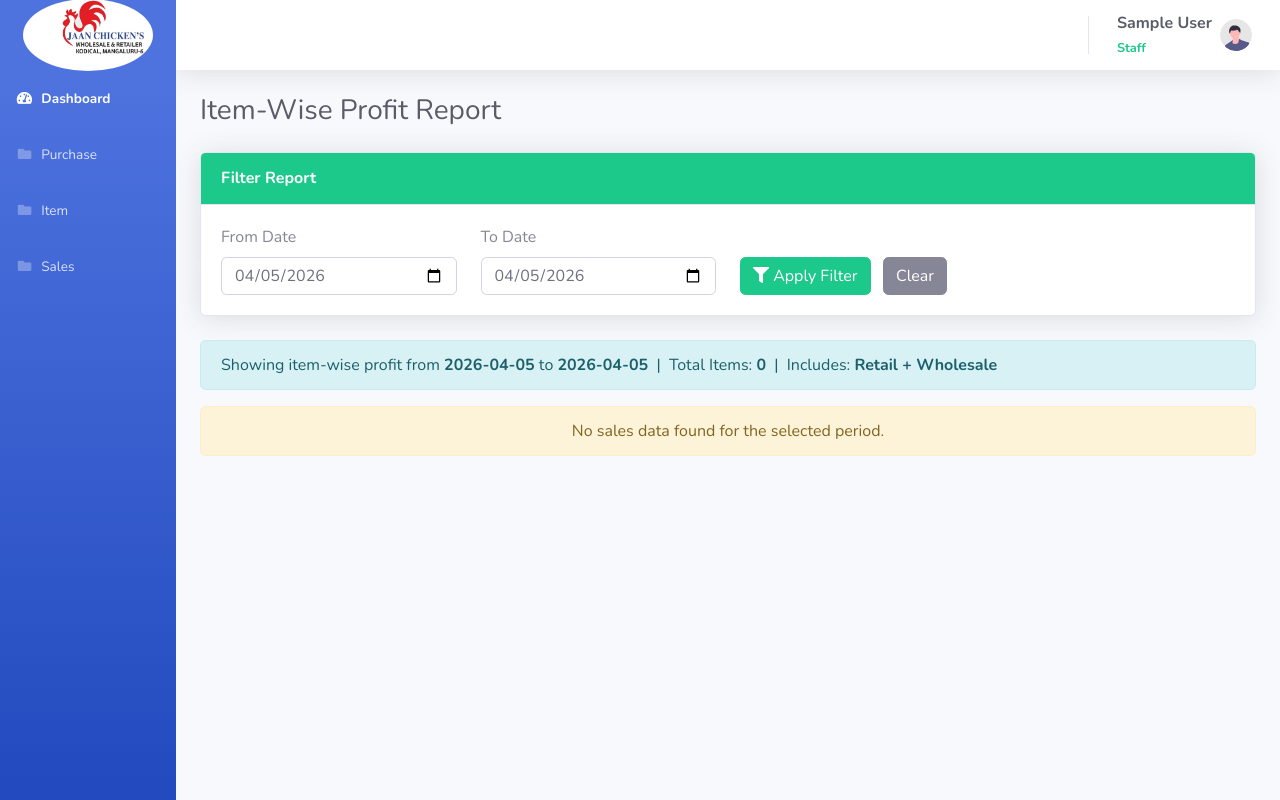
After one commit to harshith-99/meat_shop, a Django app: page /accounts/item-wise-profit-report/ in a window 1280 px wide. The commit adds this page. Run offline with Django 5.2, Linux system fonts and the light colour scheme; the visitor is signed in with stand-in values (Sample User, id 1); parts of the project's set-up code (start-up, migrations or seed data) failed here and were passed over; some libraries are stand-ins or nearby versions.

Commit message:
cimiited on 250326

```diff
--- a/accounts/urls.py
+++ b/accounts/urls.py
@@ -115,6 +115,7 @@ urlpatterns = [
     path('daily-stock/report/', views.daily_stock_report, name='daily_stock_report'),
     path('reports/wholesale-customer-ledger/', views.customer_ledger, name='customer_ledger'),
     path('wholesale-profit-report/', views.wholesale_profit_report, name='wholesale_profit_report'),
+    path('item-wise-profit-report/', views.item_wise_profit_report, name='item_wise_profit_report'),
 
     path('wholesale-payment/add/', views.wholesale_payment_add, name='wholesale_payment_add'),
 
--- a/accounts/views.py
+++ b/accounts/views.py
@@ -39,6 +39,170 @@ logo_path = os.path.join(
     'img',
     'jaan_logo.jpeg'
 )
+
+@login_required(login_url='login')
+def item_wise_profit_report(request):
+    is_admin_like = request.user.role in ['super_admin', 'admin']
+
+    branch_id     = request.GET.get('branch')
+    from_date_str = request.GET.get('from_date')
+    to_date_str   = request.GET.get('to_date')
+
+    today     = date.today()
+    from_date = from_date_str or today.strftime('%Y-%m-%d')
+    to_date   = to_date_str   or today.strftime('%Y-%m-%d')
+
+    try:
+        from_date_obj = datetime.strptime(from_date, '%Y-%m-%d').date()
+    except ValueError:
+        from_date_obj = today
+        from_date = today.strftime('%Y-%m-%d')
+
+    try:
+        to_date_obj = datetime.strptime(to_date, '%Y-%m-%d').date()
+    except ValueError:
+        to_date_obj = today
+        to_date = today.strftime('%Y-%m-%d')
+
+    # ── Branch scope ───────────────────────────────────────────────────────
+    selected_branch = None
+    if is_admin_like:
+        if branch_id and branch_id.isdigit():
+            selected_branch = Branch.objects.filter(branch_id=branch_id).first()
+    else:
+        selected_branch = request.user.branch if request.user.branch else None
+
+    # ── Pre-build live purchase price lookup ───────────────────────────────
+    # Key: (category_id, purchase_date, branch_id) → price_per_kg
+    # This means each day gets its own price, so multi-day ranges are handled
+    # correctly — Day 1 sales use Day 1 price, Day 2 sales use Day 2 price, etc.
+    purchase_qs = PurchaseDetail.objects.filter(
+        item__is_live=True,
+        purchase__purchase_date__gte=from_date_obj,
+        purchase__purchase_date__lte=to_date_obj,
+        purchase__delete_status=False,
+    ).select_related('item__category', 'purchase__branch')
+
+    if selected_branch:
+        purchase_qs = purchase_qs.filter(purchase__branch=selected_branch)
+
+    live_price_raw = {}
+    for pd in purchase_qs:
+        key = (pd.item.category_id, pd.purchase.purchase_date, pd.purchase.branch_id)
+        if key not in live_price_raw:
+            live_price_raw[key] = {'cost': Decimal('0.000'), 'weight': Decimal('0.000')}
+        live_price_raw[key]['cost']   += pd.total_amount or Decimal('0.000')
+        live_price_raw[key]['weight'] += pd.net_weight   or Decimal('0.000')
+
+    live_price_map = {}
+    for key, val in live_price_raw.items():
+        live_price_map[key] = (
+            (val['cost'] / val['weight']).quantize(Decimal('0.001'))
+            if val['weight'] > 0 else Decimal('0.000')
+        )
+
+    # ── Aggregation ────────────────────────────────────────────────────────
+    # report_items[item_code] = { aggregated fields }
+    # Purchase amount is accumulated day by day using that day's live price
+    report_items = {}
+
+    def process_details(details_qs):
+        for detail in details_qs:
+            item       = detail.item
+            category   = item.category
+            sales_date = detail.sales.sales_date
+            branch     = detail.sales.branch
+
+            yp         = item.yieldpercentage_set.first()
+            multiplier = yp.multipler if yp else Decimal('1.000')
+
+            net_weight  = detail.net_weight or Decimal('0.000')
+            live_weight = (net_weight * multiplier).quantize(Decimal('0.001'))
+
+            # Look up THIS day's live price for this category at this branch
+            price_key       = (category.pk, sales_date, branch.pk)
+            live_price      = live_price_map.get(price_key, Decimal('0.000'))
+
+            # Cost for this detail row = live weight × that day's price
+            purchase_amount = (live_weight * live_price).quantize(Decimal('0.01'))
+            sales_amount    = detail.total_amount or Decimal('0.00')
+            profit          = (sales_amount - purchase_amount).quantize(Decimal('0.01'))
+
+            item_key = item.code
+            if item_key not in report_items:
+                report_items[item_key] = {
+                    'code':              item.code,
+                    'name':              item.name,
+                    'total_qty':         Decimal('0.000'),
+                    'total_live_weight': Decimal('0.000'),
+                    'total_sales':       Decimal('0.00'),
+                    'total_purchase':    Decimal('0.00'),
+                    'total_profit':      Decimal('0.00'),
+                }
+
+            row = report_items[item_key]
+            row['total_qty']          += net_weight
+            row['total_live_weight']  += live_weight
+            row['total_sales']        += sales_amount
+            row['total_purchase']     += purchase_amount
+            row['total_profit']       += profit
+
+    # ── Wholesale ──────────────────────────────────────────────────────────
+    wholesale_qs = WholesaleSalesDetails.objects.filter(
+        sales__delete_status=False,
+        sales__sales_date__gte=from_date_obj,
+        sales__sales_date__lte=to_date_obj,
+    ).select_related('sales__branch', 'item', 'item__category')
+
+    if selected_branch:
+        wholesale_qs = wholesale_qs.filter(sales__branch=selected_branch)
+    elif not is_admin_like:
+        wholesale_qs = wholesale_qs.none()
+
+    process_details(wholesale_qs)
+
+    # ── Retail ─────────────────────────────────────────────────────────────
+    retail_qs = RetailSalesDetails.objects.filter(
+        sales__delete_status=False,
+        sales__sales_date__gte=from_date_obj,
+        sales__sales_date__lte=to_date_obj,
+    ).select_related('sales__branch', 'item', 'item__category')
+
+    if selected_branch:
+        retail_qs = retail_qs.filter(sales__branch=selected_branch)
+    elif not is_admin_like:
+        retail_qs = retail_qs.none()
+
+    process_details(retail_qs)
+
+    # ── Sort by item name ──────────────────────────────────────────────────
+    sorted_items = dict(sorted(report_items.items(), key=lambda x: x[1]['name']))
+
+    # ── Grand totals ───────────────────────────────────────────────────────
+    grand_sales    = sum(r['total_sales']    for r in sorted_items.values())
+    grand_purchase = sum(r['total_purchase'] for r in sorted_items.values())
+    grand_profit   = grand_sales - grand_purchase
+    profit_pct     = (
+        ((grand_profit * 100) / grand_sales).quantize(Decimal('0.01'))
+        if grand_sales > 0 else Decimal('0.00')
+    )
+
+    context = {
+        'report_items':    sorted_items,
+        'grand_sales':     grand_sales,
+        'grand_purchase':  grand_purchase,
+        'grand_profit':    grand_profit,
+        'profit_pct':      profit_pct,
+        'is_admin_like':   is_admin_like,
+        'branches':        Branch.objects.all() if is_admin_like else [],
+        'selected_branch': selected_branch,
+        'from_date':       from_date,
+        'to_date':         to_date,
+        'today':           today.strftime('%Y-%m-%d'),
+        'role':            request.user.role,
+    }
+
+    return render(request, 'item_wise_profit_report.html', context)
 
 @login_required(login_url='login')
 def wholesale_profit_report(request):
--- /dev/null
+++ b/templates/item_wise_profit_report.html
@@ -0,0 +1,187 @@
+{% load static %}
+{% include "sidebar/sidebar.html" %}
+{% load humanize %}
+
+{% block content %}
+<div class="container-fluid">
+    <h1 class="h3 mb-4 text-gray-800">Item-Wise Profit Report</h1>
+
+    <!-- Filters -->
+    <div class="card shadow mb-4">
+        <div class="card-header py-3 bg-success text-white">
+            <h6 class="m-0 font-weight-bold">Filter Report</h6>
+        </div>
+        <div class="card-body">
+            <form method="get" class="row g-3">
+                <div class="col-md-3">
+                    <label class="form-label">From Date</label>
+                    <input type="date" name="from_date" class="form-control" value="{{ from_date }}">
+                </div>
+                <div class="col-md-3">
+                    <label class="form-label">To Date</label>
+                    <input type="date" name="to_date" class="form-control" value="{{ to_date }}">
+                </div>
+
+                {% if is_admin_like %}
+                <div class="col-md-3">
+                    <label class="form-label">Branch</label>
+                    <select name="branch" class="form-control">
+                        <option value="">-- All Branches --</option>
+                        {% for b in branches %}
+                        <option value="{{ b.branch_id }}"
+                            {% if selected_branch.branch_id == b.branch_id %}selected{% endif %}>
+                            {{ b.branch_name }} ({{ b.alias }})
+                        </option>
+                        {% endfor %}
+                    </select>
+                </div>
+                {% else %}
+                {% if selected_branch %}
+                <div class="col-md-3">
+                    <label class="form-label">Your Branch</label>
+                    <input type="text" class="form-control"
+                           value="{{ selected_branch.branch_name }} ({{ selected_branch.alias }})" readonly>
+                    <small class="text-muted">You can only view your branch data</small>
+                </div>
+                {% endif %}
+                {% endif %}
+
+                <div class="col-md-3 align-self-end">
+                    <button type="submit" class="btn btn-success">
+                        <i class="fas fa-filter"></i> Apply Filter
+                    </button>
+                    &nbsp;
+                    <a href="{% url 'item_wise_profit_report' %}" class="btn btn-secondary">Clear</a>
+                </div>
+            </form>
+        </div>
+    </div>
+
+    <!-- Info bar -->
+    <div class="alert alert-info">
+        Showing item-wise profit from <strong>{{ from_date }}</strong> to <strong>{{ to_date }}</strong>
+        {% if selected_branch %}
+            for <strong>{{ selected_branch.branch_name }}</strong>
+        {% elif is_admin_like %}
+            <strong>(All Branches)</strong>
+        {% endif %}
+        &nbsp;|&nbsp; Total Items: <strong>{{ report_items|length }}</strong>
+        &nbsp;|&nbsp; Includes: <strong>Retail + Wholesale</strong>
+    </div>
+
+    {% if report_items %}
+
+    <div class="card shadow mb-4">
+        <div class="card-header py-3 bg-success text-white">
+            <h6 class="m-0 font-weight-bold">
+                Item-Wise Sales &amp; Profit &nbsp;({{ from_date }} to {{ to_date }})
+            </h6>
+        </div>
+
+        <div class="card-body p-0">
+            <div class="table-responsive">
+                <table class="table table-bordered table-hover mb-0">
+                    <thead class="table-light">
+                        <tr>
+                            <th>Product</th>
+                            <th class="text-end">Qty (kg)</th>
+                            <th class="text-end">Live Wt (kg)</th>
+                            <th class="text-end">Sales Value (₹)</th>
+                            <th class="text-end">Cost Value (₹)</th>
+                            <th class="text-end">Profit (₹)</th>
+                        </tr>
+                    </thead>
+                    <tbody>
+                        {% for item_code, item in report_items.items %}
+                        <tr>
+                            <td>
+                                <strong>{{ item.name }}</strong>
+                                <small class="text-muted ms-1">({{ item.code }})</small>
+                            </td>
+                            <td class="text-end">{{ item.total_qty|floatformat:3 }}</td>
+                            <td class="text-end">{{ item.total_live_weight|floatformat:3 }}</td>
+                            <td class="text-end">{{ item.total_sales|floatformat:2|intcomma }}</td>
+                            <td class="text-end">{{ item.total_purchase|floatformat:2|intcomma }}</td>
+                            <td class="text-end">
+                                {% if item.total_profit >= 0 %}
+                                    {{ item.total_profit|floatformat:2|intcomma }}
+                                {% else %}
+                                    <span class="text-danger">({{ item.total_profit|floatformat:2|intcomma }})</span>
+                                {% endif %}
+                            </td>
+                        </tr>
+                        {% endfor %}
+                    </tbody>
+
+                    <tfoot class="table-secondary fw-bold">
+                        <tr>
+                            <td colspan="3" class="text-end">Grand Total</td>
+                            <td class="text-end">{{ grand_sales|floatformat:2|intcomma }}</td>
+                            <td class="text-end">{{ grand_purchase|floatformat:2|intcomma }}</td>
+                            <td class="text-end">
+                                {% if grand_profit >= 0 %}
+                                    {{ grand_profit|floatformat:2|intcomma }}
+                                {% else %}
+                                    <span class="text-danger">({{ grand_profit|floatformat:2|intcomma }})</span>
+                                {% endif %}
+                            </td>
+                        </tr>
+                    </tfoot>
+                </table>
+            </div>
+        </div>
+
+        <!-- Summary Stats Panel -->
+        <div class="card-footer py-3" style="background:#e9ecef; border-top:1px solid #ced4da;">
+            <div class="row g-2 text-center">
+                {% if role == 'super_admin' %}
+                <div class="col">
+                    <div class="p-2 rounded bg-white border h-100 d-flex flex-column justify-content-center">
+                        <div class="small text-muted mb-1">Total Sales</div>
+                        <div class="fw-bold">₹{{ grand_sales|floatformat:2|intcomma }}</div>
+                    </div>
+                </div>
+                 {% endif %}
+
+                 {% if role == 'super_admin' %}
+                <div class="col">
+                    <div class="p-2 rounded bg-white border h-100 d-flex flex-column justify-content-center">
+                        <div class="small text-muted mb-1">Total Purchase Cost</div>
+                        <div class="fw-bold">₹{{ grand_purchase|floatformat:2|intcomma }}</div>
+                    </div>
+                </div>
+                {% endif %}
+                <div class="col">
+                    <div class="p-2 rounded bg-white border h-100 d-flex flex-column justify-content-center">
+                        <div class="small text-muted mb-1">Total Profit</div>
+                        <div class="fw-bold">
+                            {% if grand_profit >= 0 %}
+                                ₹{{ grand_profit|floatformat:2|intcomma }}
+                            {% else %}
+                                <span class="text-danger">-₹{{ grand_profit|floatformat:2|intcomma }}</span>
+                            {% endif %}
+                        </div>
+                    </div>
+                </div>
+
+                <div class="col">
+                    <div class="p-2 rounded bg-white border h-100 d-flex flex-column justify-content-center">
+                        <div class="small text-muted mb-1">Profit %</div>
+                        <div class="fw-bold">{{ profit_pct|floatformat:2 }}%</div>
+                    </div>
+                </div>
+
+
+            </div>
+        </div>
+
+    </div>
+
+    {% else %}
+    <div class="alert alert-warning text-center">
+        No sales data found for the selected period.
+    </div>
+    {% endif %}
+
+</div>
+{% endblock %}
--- a/templates/sidebar/sidebar.html
+++ b/templates/sidebar/sidebar.html
@@ -153,7 +153,11 @@
                         <a class="collapse-item" href="{% url 'wholesale_payment_list' %}">Wholesale Payment Report</a>
                         <a class="collapse-item" href="{% url 'customer_ledger' %}">Customer Ledger</a>
                         <a class="collapse-item" href="{% url 'daily_stock_report' %}">Daily Stock Report</a>
-                        <a class="collapse-item" href="{% url 'wholesale_profit_report' %}">Wholesale Profit Report</a>
+                        {% if request.user.role == 'admin' or request.user.role == 'super_admin'%}
+                            <a class="collapse-item" href="{% url 'item_wise_profit_report' %}">Profit Report</a>
+                            <a class="collapse-item" href="{% url 'wholesale_profit_report' %}">Customer Profit Report</a>
+                        {% endif %}
+
                     </div>
 
                 </div>
```
